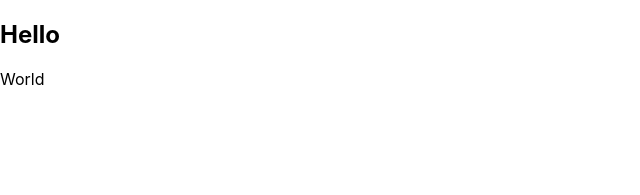
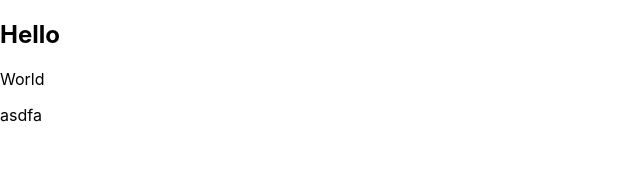
Before and after one commit to DannyIGuesss/picturesWithPurpose, a React (Create React App) app in the folder client/: page / in a window 1280 px wide. Shown: the top 195 px of the page, without its empty margins (0-640 px from the left). Built offline with nearby package versions, Linux system fonts and the light colour scheme.

Commit message:
another p tag

```diff
--- a/client/src/components/mainpage.js
+++ b/client/src/components/mainpage.js
@@ -3,6 +3,7 @@ const MainPage = (props) => {
         <div>
             <h2>Hello</h2>
             <p>World</p>
+            <p>asdfa</p>
         </div>
     )
 }
```
